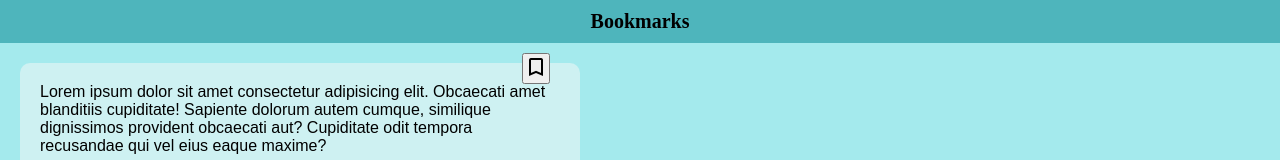
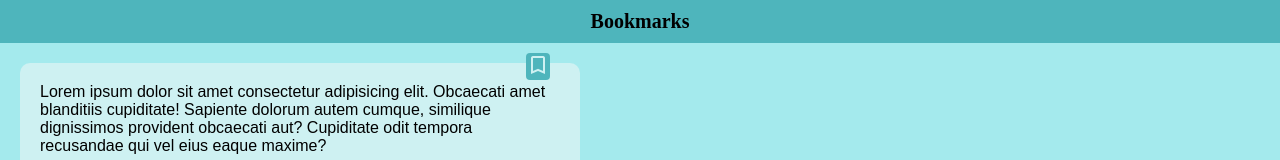
Before and after one commit to UniversalTraveller/quiz-app, a plain HTML site: page bookmarks.html in a window 1280 px wide. Shown: the top 160 px of the page. Drawn offline with nearby package versions, Linux system fonts and the light colour scheme.

Commit message:
Add styling to bookmark button

```diff
--- a/css/content-area/question-card.css
+++ b/css/content-area/question-card.css
@@ -10,6 +10,10 @@
 
 .question-card__bookmark-button {
   position: absolute;
+  border-width: 0px;
+  border-radius: 0.4rem;
+  background: var(--highlight-color);
+  color: var(--secondary-background-color);
   top: -1rem;
   right: 3rem;
 }
```
